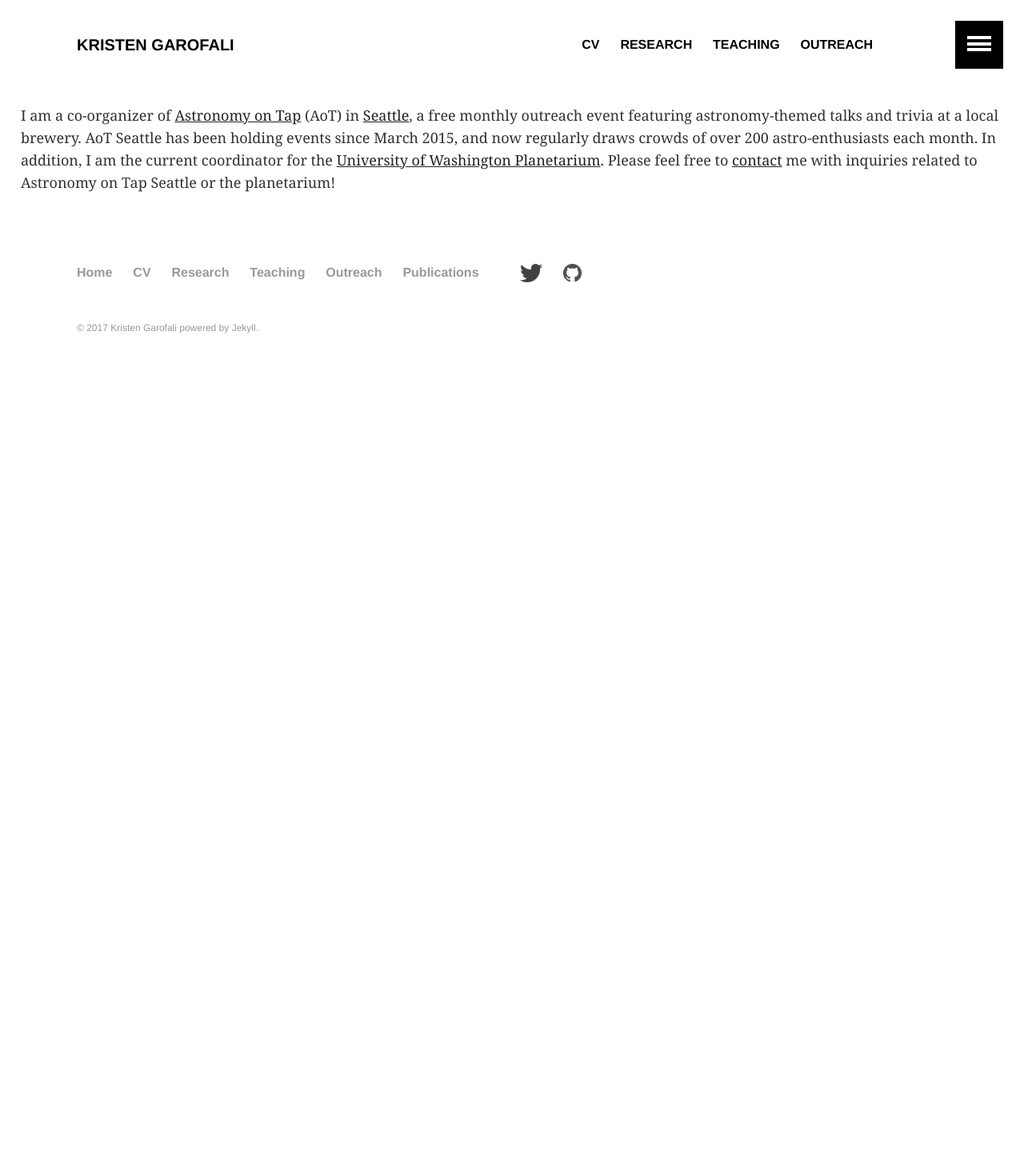
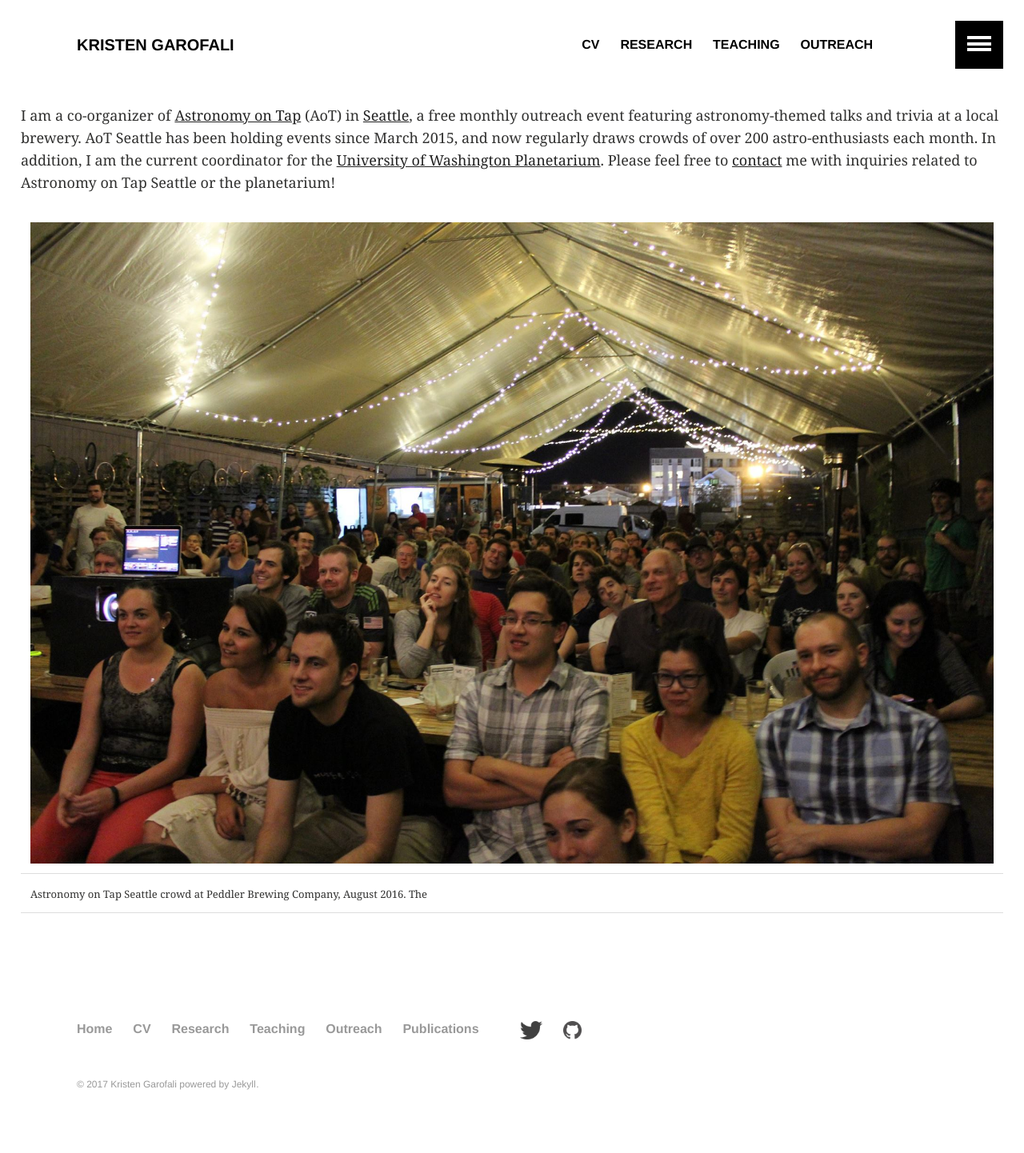
Before and after one commit to kgarofali/kgarofali.github.io, a Jekyll site: the page built from outreach.md, in a window 1280 px wide. Shown: the whole page at 80% size. Built offline with Jekyll 4.4.1, drawn with Linux system fonts in a browser that asks for light colours; before the commit the page ends 900 px from its top, so only the background shows below that.

Commit message:
outreach pic caption test

```diff
--- a/outreach.md
+++ b/outreach.md
@@ -6,4 +6,7 @@ permalink: /outreach/
 
 I am a co-organizer of [Astronomy on Tap](http://astronomyontap.org/) (AoT) in [Seattle](https://www.facebook.com/AoTSeattle), a free monthly outreach event featuring astronomy-themed talks and trivia at a local brewery. AoT Seattle has been holding events since March 2015, and now regularly draws crowds of over 200 astro-enthusiasts each month. In addition, I am the current coordinator for the [University of Washington Planetarium](http://depts.washington.edu/astron/outreach/uw-planetarium/). Please feel free to [contact](../../) me with inquiries related to Astronomy on Tap Seattle or the planetarium!
 
-[](../images/AoT_crowd_Peddler.jpg)
+<table class="image">
+<tr><td><img src="../images/AoT_crowd_Peddler.jpg"></td></tr>
+<tr><td class="caption"><font size="2">Astronomy on Tap Seattle crowd at Peddler Brewing Company, August 2016. The </font></td></tr>
+</table><br>
```
